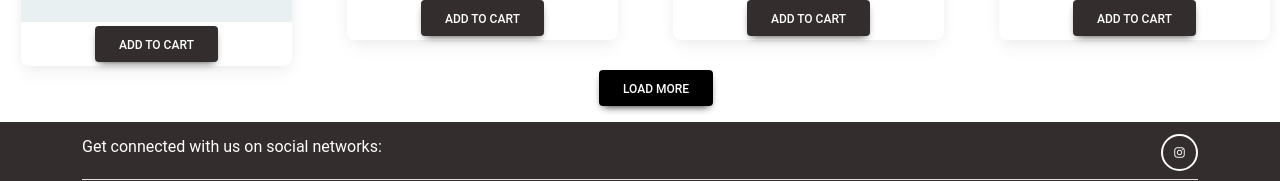
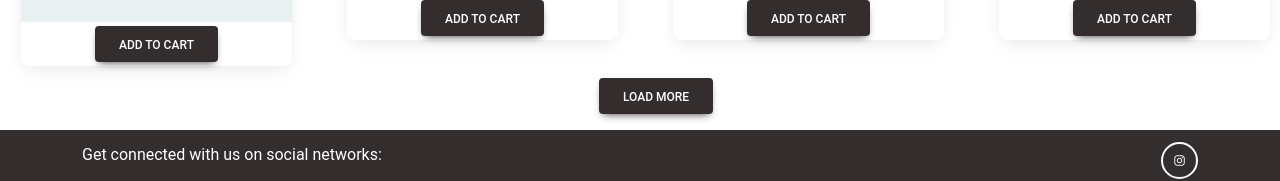
Before and after one commit to tamarazivkovic994/Pet-shop, a React (Create React App) app in the folder Front/: page /shop in a window 1280 px wide. Shown: the part 1079-1260 px from the top of the page. Built offline with nearby package versions, Linux system fonts and the light colour scheme.

Commit message:
scroll top

```diff
--- a/Front/package.json
+++ b/Front/package.json
@@ -23,6 +23,7 @@
     "react-responsive-carousel": "^3.2.23",
     "react-router-dom": "^6.15.0",
     "react-scripts": "5.0.1",
+    "react-scroll-to-top": "^3.0.0",
     "react-toastify": "^9.1.3",
     "sass": "^1.69.4",
     "web-vitals": "^2.1.4"
--- a/Front/src/App.js
+++ b/Front/src/App.js
@@ -3,6 +3,7 @@ import { BrowserRouter, Route, Routes } from "react-router-dom";
 import { useDispatch } from "react-redux";
 import { useEffect, useState } from "react";
 import { setUser } from "./redux/features/authSlice";
+import ScrollToTop from "react-scroll-to-top";
 import Login from "./pages/Login";
 import Register from "./pages/Register";
 import Header from "./components/Header";
@@ -26,18 +27,22 @@ function App() {
   return (
     <BrowserRouter>
       <div className="App">
-        <Header cart={cart} setCart={setCart}/>
+        <Header cart={cart} setCart={setCart} />
         <Routes>
           <Route path="/" element={<Home />}></Route>
           <Route path="/adoptme" element={<AdoptMe />}></Route>
           <Route path="/login" element={<Login />}></Route>
           <Route path="/register" element={<Register />}></Route>
           <Route path="/contact" element={<Contact />}></Route>
-          <Route path="/shop" element={<Shop cart={cart} setCart={setCart} />}></Route>
+          <Route
+            path="/shop"
+            element={<Shop cart={cart} setCart={setCart} />}
+          ></Route>
           <Route path="/cart" render={() => <Cart cart={cart} />} />
           <Route path="/happycorner" element={<HappyCorner />}></Route>
           {/* <Route path="*" element={<NotFound></NotFound>}></Route> */}
         </Routes>
+        <ScrollToTop smooth color="#bda8ad" className="scroll-btn mb-8" />
         <Footer />
       </div>
     </BrowserRouter>
--- a/Front/src/App.scss
+++ b/Front/src/App.scss
@@ -57,6 +57,16 @@ $lightBrown: #a49794;
   position: sticky;
   top: 0;
   z-index: 999;
+}
+.scroll-btn {
+  border-radius: 50%;
+  display: flex;
+  justify-content: center;
+  align-items: center;
+  cursor: pointer;
+  transition: all 0.3s ease-in-out;
+  opacity: 0.9;
+  color:#c1424d
 }
 .container {
   width: 100%;
--- a/Front/src/pages/Shop.js
+++ b/Front/src/pages/Shop.js
@@ -79,8 +79,8 @@ const Shop = ({ cart, setCart }) => {
           ))}
         </div>
         {itemsToShow < filteredItems.length && (
-          <div className="d-flex justify-content-center">
-            <MDBBtn className="btn btn-black" onClick={loadMore}>
+          <div className="d-flex justify-content-center mt-2">
+            <MDBBtn className="btn btn-dark" onClick={loadMore}>
               Load more
             </MDBBtn>
           </div>
```
Also changed, not shown: 1 other file (tests, documents, lock files or other folders).
